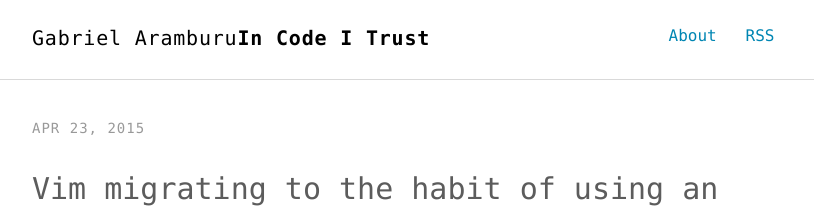
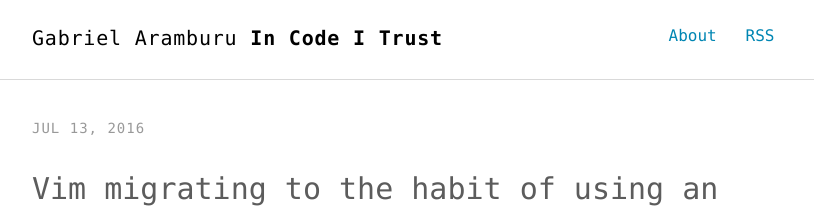
Before and after one commit to gabamnml/blog, a Jekyll site: the page built from _posts/2016-07-13-migrating-to-vim.markdown, in a window 1280 px wide. Shown: the top 211 px of the page, without its empty margins (232-1046 px from the left). Built offline with Jekyll 4.4.1, drawn with Linux system fonts in a browser that asks for light colours.

Commit message:
fix date and typo

```diff
--- a/_config.yml
+++ b/_config.yml
@@ -1,7 +1,7 @@
 
 # SEO settings
 title: "Gabriel Aramburu"
-title2: "In Code I Trust" # default: ""
+title2: " In Code I Trust" # default: ""
 description: "Software Architect"
 keywords: "Code, Security, Apps, API, technical, programming, "
 url: http://garamburu.com # site url
--- a/_posts/2016-07-13-migrating-to-vim.markdown
+++ b/_posts/2016-07-13-migrating-to-vim.markdown
@@ -1,7 +1,7 @@
 ---
 layout: post
 title:  "Vim migrating to the habit of using an IDE"
-date:   2015-04-23 00:11:50
+date:   2016-07-13 00:11:50
 categories: [vim, programming, code, IDE, tmux, plugins]
 ---
 
```
